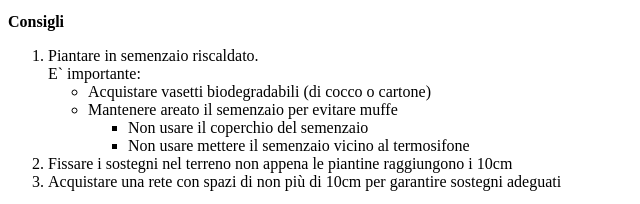
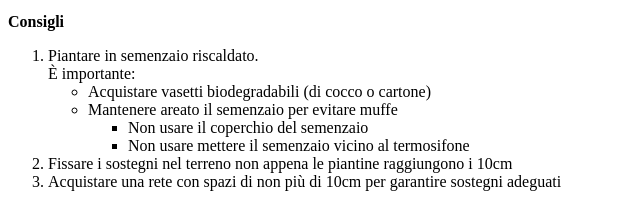
Before and after one commit to SimoneCriscuolo233/htmlcss-hello, a plain HTML site: page index.html in a window 1280 px wide. Shown: the part 1239-1443 px from the top of the page, 0-640 px from the left. Drawn offline with Linux system fonts and the light colour scheme.

Commit message:
[fix] 75/76

```diff
--- a/index.html
+++ b/index.html
@@ -72,8 +72,8 @@
       <div>
         <strong>Consigli</strong>
         <ol>
-          <li>Piantare in semenzaio riscaldato.<br>
-            E` importante:
+          <li> <span>Piantare in semenzaio riscaldato.<br>
+              &Egrave; importante:</span>
             <ul>
               <li>Acquistare vasetti biodegradabili (di cocco o cartone)</li>
               <li>Mantenere areato il semenzaio per evitare muffe
```
